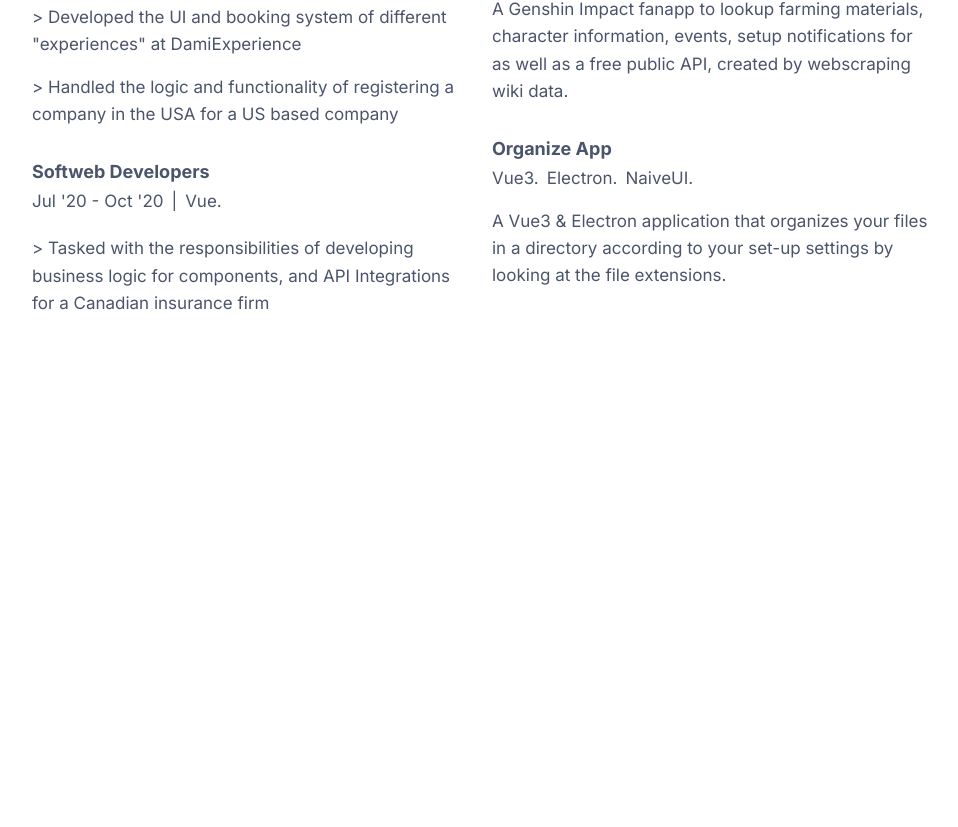
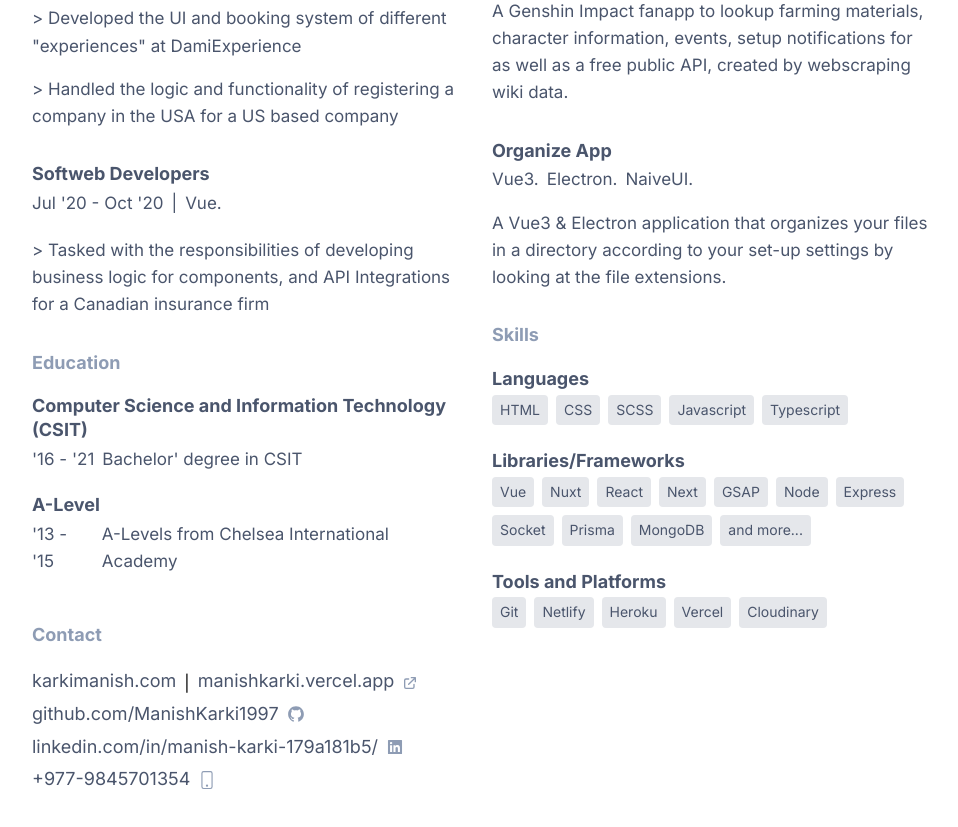
Before and after one commit to ManishKarki1997/ManishKarkiPortfolio, a Next.js app: page /resume in a window 1280 px wide. Shown: the part 735-1562 px from the top of the page, without its empty margins (160-1118 px from the left). Before the commit the page ends 1148 px from the top, so only its background shows below. Built offline with nearby package versions, Linux system fonts and the light colour scheme; a web font is replaced by a local one; what @tailwindcss/typography would draw is missing.

Commit message:
update resume html contents

```diff
--- a/pages/resume.js
+++ b/pages/resume.js
@@ -1,6 +1,84 @@
 import React from 'react'
 
 import resumeStyles from '../styles/resume.module.css'
+
+import { HiOutlineExternalLink as ExternalLinkIcon } from 'react-icons/hi'
+import { AiFillGithub as GithubIcon, AiFillLinkedin as LinkedIn } from 'react-icons/ai'
+import { BsPhone as PhoneIcon } from 'react-icons/bs'
+
+const LANGUAGES = [
+    {
+        name: "HTML"
+    },
+    {
+        name: "CSS"
+    },
+    {
+        name: "SCSS"
+    },
+    {
+        name: "Javascript"
+    },
+    {
+        name: "Typescript"
+    },
+]
+
+
+
+const LIBRARIES = [
+    {
+        name: "Vue"
+    },
+    {
+        name: "Nuxt"
+    },
+    {
+        name: "React"
+    },
+    {
+        name: "Next"
+    },
+    {
+        name: "GSAP"
+    },
+    {
+        name: "Node"
+    },
+    {
+        name: "Express"
+    },
+    {
+        name: "Socket"
+    },
+    {
+        name: "Prisma"
+    },
+    {
+        name: "MongoDB"
+    },
+    {
+        name: "and more..."
+    },
+]
+
+const TOOLS_AND_PLATFORMS = [
+    {
+        name: "Git"
+    },
+    {
+        name: "Netlify"
+    },
+    {
+        name: "Heroku"
+    },
+    {
+        name: "Vercel"
+    },
+    {
+        name: "Cloudinary"
+    },
+]
 
 const Resume = () => {
     return (
@@ -9,7 +87,12 @@
 
             <div className="mb-14">
                 <h1 className='font-bold mb-2'>Manish Karki</h1>
-                <p className="font-normal">Fullstack Web Developer | karkimanish.com</p>
+                <div className="flex items-center gap-2 text-lg">
+                    <p className="font-normal unstyled">Fullstack Web Developer | </p>
+                    <a href="https://karkimanish.com" target="_blank" className="flex items-center gap-2 text-lg" rel="noreferrer">
+                        <p className="text-rsecondary font-normal unstyled">karkimanish.com</p>
+                    </a>
+                </div>
                 {/* <span className='text-lg text-rsecondary'>I specialize in building fullstack web applications and occasional mobile app development.</span> */}
             </div>
 
@@ -77,6 +160,61 @@
                                 </div>
                             </div>
 
+                        </section>
+
+                        <section className="section">
+                            <h5 className='text-rsecondary mb-5 font-bold'>Education</h5>
+                            <div className="mb-8">
+                                <div className="mb-1">
+                                    <h5 className="text-rprimary font-bold mb-1">Computer Science and Information Technology (CSIT)</h5>
+                                    <div className="flex items-center gap-2">
+                                        <p className="text-rsecondary font-normal">&apos;16 - &apos;21</p>
+                                        <p className="text-rsecondary font-normal">Bachelor&apos; degree in CSIT</p>
+                                    </div>
+                                </div>
+                                <div className="mb-1">
+                                    <h5 className="text-rprimary font-bold mb-1">A-Level</h5>
+                                    <div className="flex items-center gap-2">
+                                        <p className="text-rsecondary font-normal">&apos;13 - &apos;15</p>
+                                        <p className="text-rsecondary font-normal">A-Levels from Chelsea International Academy</p>
+                                    </div>
+                                </div>
+                            </div>
+                        </section>
+
+                        <section className="section">
+                            <h5 className='text-rsecondary mb-5 font-bold'>Contact</h5>
+                            <div className="mb-8">
+
+                                <div className="flex items-center gap-2">
+                                    <a href="https://karkimanish.com" target="_blank" className="flex items-center gap-2 mb-1 text-lg" rel="noreferrer">
+                                        <p className="text-rsecondary font-normal unstyled" style={{ fontSize: "17px" }}>karkimanish.com</p>
+                                    </a>
+                                    |
+                                    <a href="https://manishkarki.vercel.app" target="_blank" className="flex items-center gap-2 mb-1 text-lg" rel="noreferrer">
+                                        <p className="text-rsecondary font-normal unstyled" style={{ fontSize: "17px" }}>manishkarki.vercel.app</p>
+                                    </a>
+                                    <ExternalLinkIcon className='text-rsecondary' />
+                                </div>
+
+
+                                <a href="https://github.com/ManishKarki1997" target="_blank" className="flex items-center gap-2 mb-1 text-lg" rel="noreferrer">
+                                    <p className="text-rsecondary font-normal unstyled" style={{ fontSize: "17px" }}>github.com/ManishKarki1997</p>
+                                    <GithubIcon className='text-rsecondary' />
+                                </a>
+
+                                <a href="https://www.linkedin.com/in/manish-karki-179a181b5/" target="_blank" className="flex items-center gap-2 mb-1 text-lg" rel="noreferrer">
+                                    <p className="text-rsecondary font-normal unstyled" style={{ fontSize: "17px" }}>linkedin.com/in/manish-karki-179a181b5/</p>
+                                    <LinkedIn className='text-rsecondary' />
+                                </a>
+
+                                <div className="flex items-center gap-2 mb-1 text-lg cursor-pointer">
+                                    <p className="text-rsecondary font-normal unstyled" style={{ fontSize: "17px" }}>+977-9845701354</p>
+                                    <PhoneIcon className='text-rsecondary' />
+                                </div>
+
+
+                            </div>
                         </section>
                     </div>
 
@@ -172,6 +310,52 @@
                                 </div>
                             </div>
                         </section>
+
+                        {/* skills */}
+                        <section className="section">
+                            <h5 className='text-rsecondary mb-5 font-bold'>Skills</h5>
+                            <div className="mb-8">
+                                <div className="mb-6">
+                                    <h5 className="text-rprimary font-bold mb-1">Languages</h5>
+                                    <div className="flex items-center gap-2 flex-wrap">
+                                        {
+                                            LANGUAGES.map(language => (
+                                                <div key={language.name} className="px-2 py-1 rounded bg-gray-200 flex items-center justify-center text-sm">
+                                                    <p className="text-white font-bold mb-0 unstyled">{language.name}</p>
+                                                </div>
+                                            ))
+                                        }
+                                    </div>
+                                </div>
+
+                                <div className="mb-6">
+                                    <h5 className="text-rprimary font-bold mb-1">Libraries/Frameworks</h5>
+                                    <div className="flex items-center gap-2 flex-wrap">
+                                        {
+                                            LIBRARIES.map(library => (
+                                                <div key={library.name} className="px-2 py-1 rounded bg-gray-200 flex items-center justify-center text-sm">
+                                                    <p className="text-white font-bold mb-0 unstyled">{library.name}</p>
+                                                </div>
+                                            ))
+                                        }
+                                    </div>
+                                </div>
+
+                                <div className="mb-6">
+                                    <h5 className="text-rprimary font-bold mb-1">Tools and Platforms</h5>
+                                    <div className="flex items-center gap-2 flex-wrap">
+                                        {
+                                            TOOLS_AND_PLATFORMS.map(tool => (
+                                                <div key={tool.name} className="px-2 py-1 rounded bg-gray-200 flex items-center justify-center text-sm">
+                                                    <p className="text-white font-bold mb-0 unstyled">{tool.name}</p>
+                                                </div>
+                                            ))
+                                        }
+                                    </div>
+                                </div>
+
+                            </div>
+                        </section>
                     </div>
                 </div>
             </div>
--- a/styles/globals.css
+++ b/styles/globals.css
@@ -162,3 +162,8 @@
     transform: translateX(-100%);
   }
 }
+
+p.unstyled {
+  font-size: inherit !important;
+  margin-bottom: 0 !important;
+}
```
